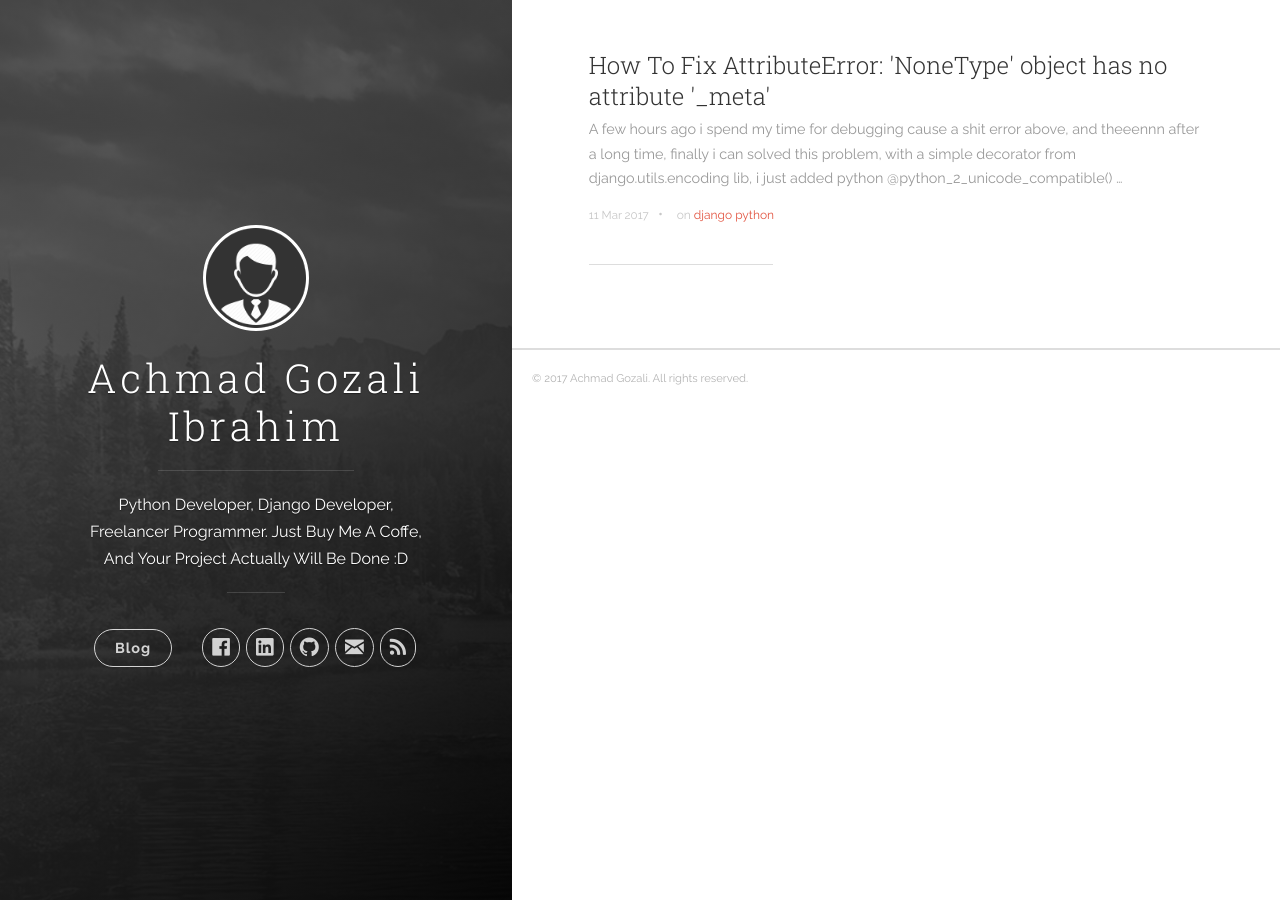
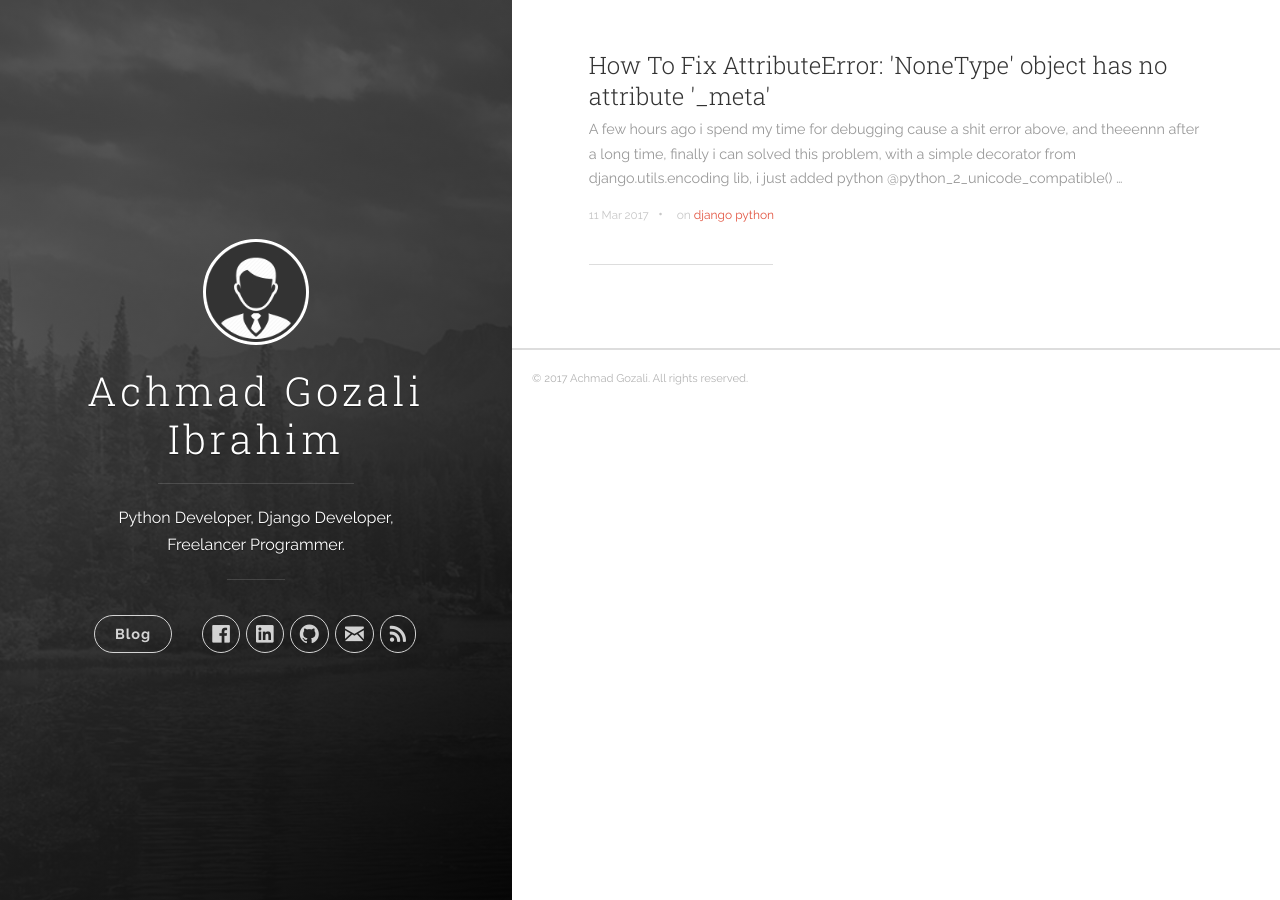
Before and after one commit to AchmadGozali8/AchmadGozal.github.io, a Jekyll site: the page built from index.html, in a window 1280 px wide. Built offline with Jekyll 4.4.1, drawn with Linux system fonts in a browser that asks for light colours; nearby versions of some CDN libraries; the list of posts is cut into pages by our own code.

Commit message:
modified _config.yml

```diff
--- a/_config.yml
+++ b/_config.yml
@@ -2,7 +2,6 @@
 title: Achmad Gozali Ibrahim
 description: |+
     Python Developer, Django Developer, Freelancer Programmer.
-    Just Buy Me A Coffe, And Your Project Actually Will Be Done :D
 url: 'https://achmadgozali8.github.io'
 baseurl: ''
 # google_analytics: 'UA-XXXXXX-X'
```
Also changed, not shown: 6 other files.
